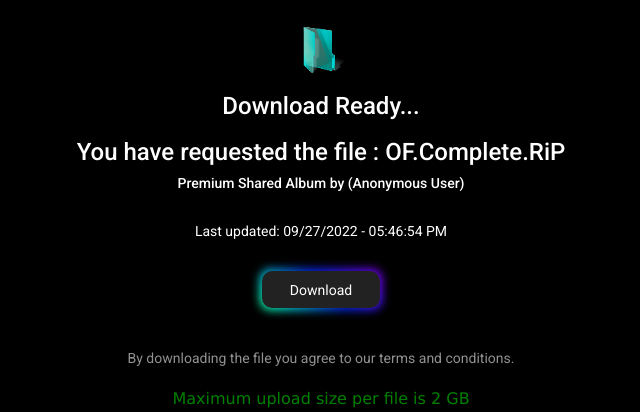
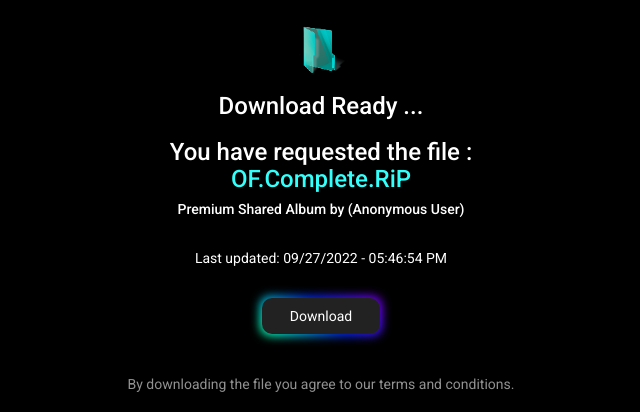
Before and after one commit to cyberdropfiles/album, a plain HTML site: page index.html in a window 1280 px wide. Shown: the part 322-734 px from the top of the page, without its empty margins (319-959 px from the left). Drawn offline with Linux system fonts and the light colour scheme; a web font is replaced by a local one.

Commit message:
Update index.html

```diff
--- a/index.html
+++ b/index.html
@@ -574,8 +574,8 @@
                     <div class="left">
                         <div class="icon"><img src="folder1.png"></div>
                         <div class="info">
-			   <h3>Download Ready...</h3>
-                            <h3>You have requested the file : OF.Complete.RiP</h3>
+			   <h3>Download Ready ...</h3>
+                            <h3>You have requested the file : <p style="color:#33fffb;">OF.Complete.RiP</p>
 			    <h5>Premium Shared Album by (Anonymous User)</h5>
                         <script type="text/javascript">
                             let hoy = new Date();
```
